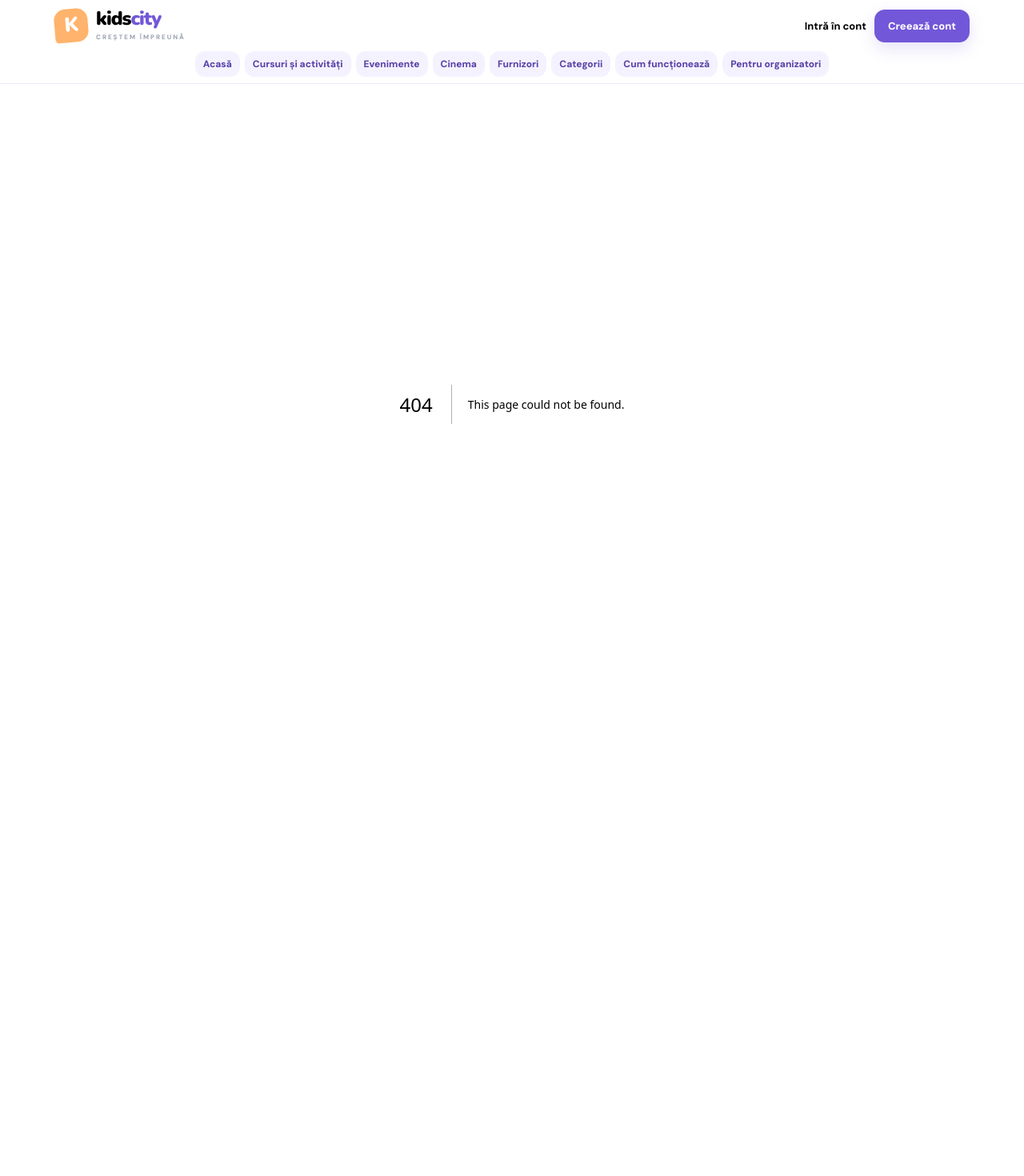
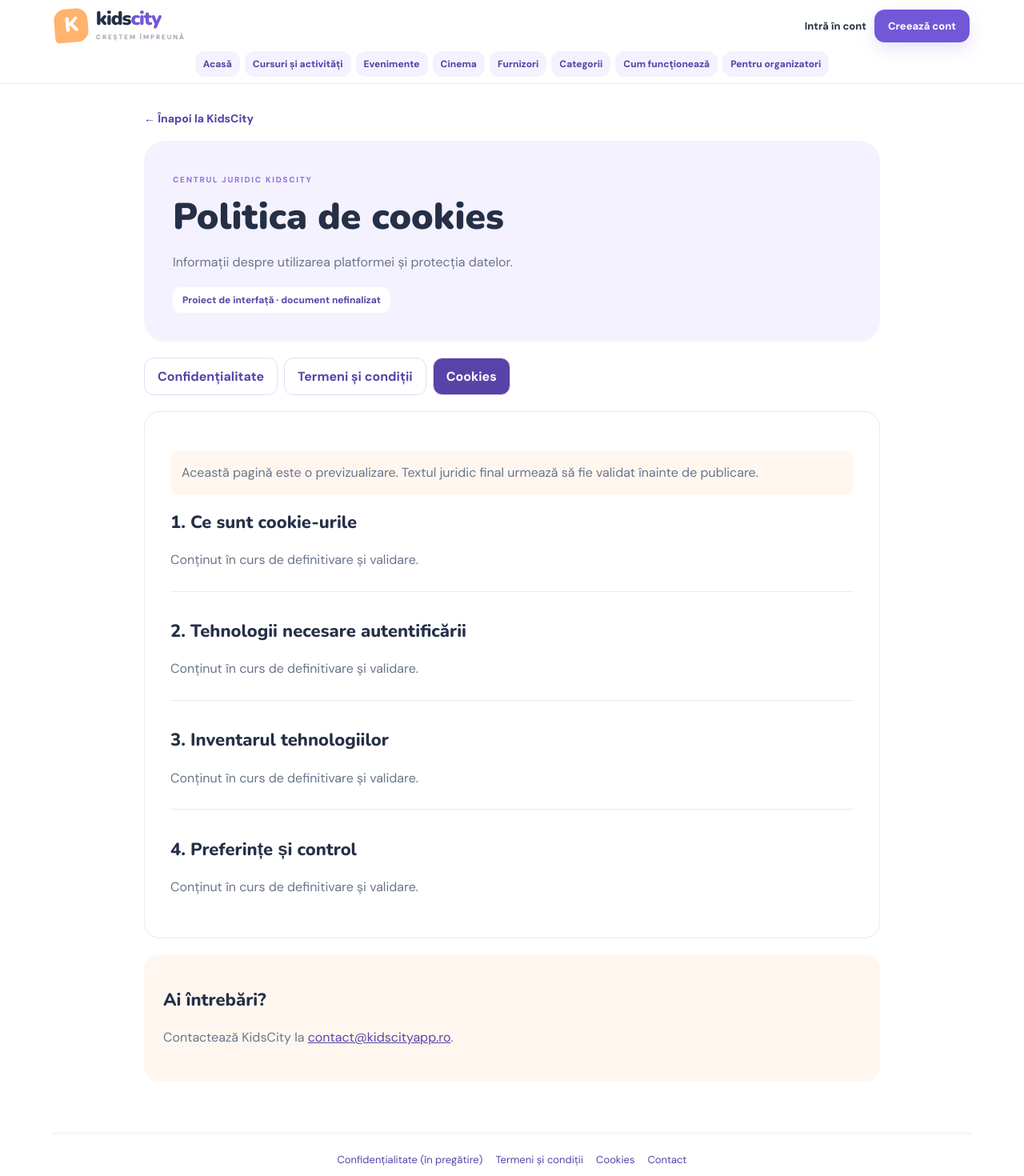
Before and after one commit to claudiamilovan9-svg/Kidscity-, a Next.js app: page /cookies in a window 1280 px wide. Before the commit this address had no page. Shown: the top 1470 px of the page at 80% size. Before the commit the page ends 905 px from the top, so only its background shows below. Built offline with nearby package versions, Linux system fonts and the light colour scheme.

Commit message:
Publish KidsCity legal interface preview (#7)
* Add KidsCity legal interface preview

* Add KidsCity legal interface preview

* Add KidsCity legal interface preview

* Add KidsCity legal interface preview

* Add KidsCity legal interface preview

* Link legal preview pages from global footer

```diff
--- /dev/null
+++ b/app/confidentialitate/page.tsx
@@ -0,0 +1,4 @@
+import type { Metadata } from "next";
+import LegalPage from "../legal/LegalPage";
+export const metadata: Metadata = {title: "Politica de confidențialitate | KidsCity", robots:{index:false,follow:false}};
+export default function Page(){return <LegalPage title="Politica de confidențialitate" active="/confidentialitate" sections={[{"title":"Identitatea operatorului","body":"Conținut în curs de definitivare și validare."},{"title":"Datele prelucrate","body":"Conținut în curs de definitivare și validare."},{"title":"Scopuri și temeiuri juridice","body":"Conținut în curs de definitivare și validare."},{"title":"Protecția datelor copiilor","body":"Conținut în curs de definitivare și validare."},{"title":"Servicii externe și transferuri","body":"Conținut în curs de definitivare și validare."},{"title":"Securitate și păstrare","body":"Conținut în curs de definitivare și validare."},{"title":"Drepturile utilizatorilor","body":"Conținut în curs de definitivare și validare."},{"title":"Ștergerea contului","body":"Conținut în curs de definitivare și validare."},{"title":"Autoritatea de supraveghere","body":"Conținut în curs de definitivare și validare."}]}/>;}
--- /dev/null
+++ b/app/cookies/page.tsx
@@ -0,0 +1,4 @@
+import type { Metadata } from "next";
+import LegalPage from "../legal/LegalPage";
+export const metadata: Metadata = {title: "Politica de cookies | KidsCity", robots:{index:false,follow:false}};
+export default function Page(){return <LegalPage title="Politica de cookies" active="/cookies" sections={[{"title":"Ce sunt cookie-urile","body":"Conținut în curs de definitivare și validare."},{"title":"Tehnologii necesare autentificării","body":"Conținut în curs de definitivare și validare."},{"title":"Inventarul tehnologiilor","body":"Conținut în curs de definitivare și validare."},{"title":"Preferințe și control","body":"Conținut în curs de definitivare și validare."}]}/>;}
--- a/app/layout.tsx
+++ b/app/layout.tsx
@@ -36,6 +36,7 @@ export default function RootLayout({ children }: Readonly<{ children: React.Reac
           <nav className="kc-global-links" aria-label="Navigare principală">{links.map(([href,label])=><Link key={href} href={href}>{label}</Link>)}</nav>
         </div>
         {children}
+        <footer aria-label="Informații juridice" style={{borderTop:'1px solid #eee9ff',padding:'24px 16px',display:'flex',flexWrap:'wrap',justifyContent:'center',gap:'16px',fontSize:'13px',color:'#5843a8'}}><Link href="/confidentialitate">Confidențialitate (în pregătire)</Link><Link href="/termeni-si-conditii">Termeni și condiții</Link><Link href="/cookies">Cookies</Link><a href="mailto:contact@kidscityapp.ro">Contact</a></footer>
       </body>
     </html>
   );
--- /dev/null
+++ b/app/legal/LegalPage.tsx
@@ -0,0 +1,13 @@
+import Link from "next/link";
+import styles from "./legal.module.css";
+
+const links = [["/confidentialitate","Confidențialitate"],["/termeni-si-conditii","Termeni și condiții"],["/cookies","Cookies"]];
+export default function LegalPage({title,active,sections}:{title:string;active:string;sections:{title:string;body:string}[]}) {
+ return <main className={styles.shell}>
+ <Link href="/" className={styles.back}>← Înapoi la KidsCity</Link>
+ <header className={styles.hero}><span className="eyebrow">CENTRUL JURIDIC KIDSCITY</span><h1>{title}</h1><p>Informații despre utilizarea platformei și protecția datelor.</p><span className={styles.status}>Proiect de interfață · document nefinalizat</span></header>
+ <nav className={styles.nav} aria-label="Documente juridice">{links.map(([href,label])=><Link key={href} href={href} aria-current={active===href?"page":undefined}>{label}</Link>)}</nav>
+ <article className={styles.article}><p className={styles.notice}>Această pagină este o previzualizare. Textul juridic final urmează să fie validat înainte de publicare.</p>{sections.map((s,i)=><section key={s.title}><h2>{i+1}. {s.title}</h2><p>{s.body}</p></section>)}</article>
+ <aside className={styles.contact}><h2>Ai întrebări?</h2><p>Contactează KidsCity la <a href="mailto:contact@kidscityapp.ro">contact@kidscityapp.ro</a>.</p></aside>
+ </main>;
+}
--- /dev/null
+++ b/app/legal/legal.module.css
@@ -0,0 +1 @@
+.shell{max-width:960px;margin:32px auto 64px;padding:0 20px}.back{color:#5843a8;font-weight:800;font-size:14px}.hero{background:#f5f2ff;border-radius:26px;padding:36px;margin:18px 0}.hero h1{font:900 clamp(30px,5vw,46px)/1.15 Nunito,sans-serif;margin:12px 0;color:var(--ink)}.hero p,.article p,.contact p{line-height:1.8;color:var(--muted)}.status{display:inline-block;background:#fff;color:#5843a8;border-radius:10px;padding:8px 12px;font-size:12px;font-weight:700}.nav{display:flex;flex-wrap:wrap;gap:8px;margin:20px 0}.nav a{padding:12px 16px;border:1px solid #e3dcfa;border-radius:12px;color:#5843a8;font-weight:700}.nav a[aria-current=page]{background:#5843a8;color:#fff}.article{border:1px solid var(--line);border-radius:20px;padding:32px}.article section+section{border-top:1px solid var(--line);margin-top:24px;padding-top:16px}.article h2,.contact h2{font:800 22px Nunito,sans-serif}.notice{background:#fff7ef;border-radius:12px;padding:14px}.contact{background:#fff7ef;border-radius:20px;padding:24px;margin-top:20px}.contact a{color:#5843a8;text-decoration:underline;overflow-wrap:anywhere}.shell a:focus-visible{outline:3px solid #7257d8;outline-offset:3px}@media(max-width:600px){.shell{margin-top:20px;padding:0 14px}.hero,.article{padding:20px}.nav a{font-size:13px;padding:10px 12px}}
--- /dev/null
+++ b/app/termeni-si-conditii/page.tsx
@@ -0,0 +1,4 @@
+import type { Metadata } from "next";
+import LegalPage from "../legal/LegalPage";
+export const metadata: Metadata = {title: "Termeni și condiții | KidsCity", robots:{index:false,follow:false}};
+export default function Page(){return <LegalPage title="Termeni și condiții" active="/termeni-si-conditii" sections={[{"title":"Despre KidsCity","body":"Conținut în curs de definitivare și validare."},{"title":"Conturi și eligibilitate","body":"Conținut în curs de definitivare și validare."},{"title":"Utilizarea platformei","body":"Conținut în curs de definitivare și validare."},{"title":"Furnizori și activități","body":"Conținut în curs de definitivare și validare."},{"title":"Rezervări","body":"Conținut în curs de definitivare și validare."},{"title":"Responsabilități","body":"Conținut în curs de definitivare și validare."},{"title":"Contact","body":"Conținut în curs de definitivare și validare."}]}/>;}
```
